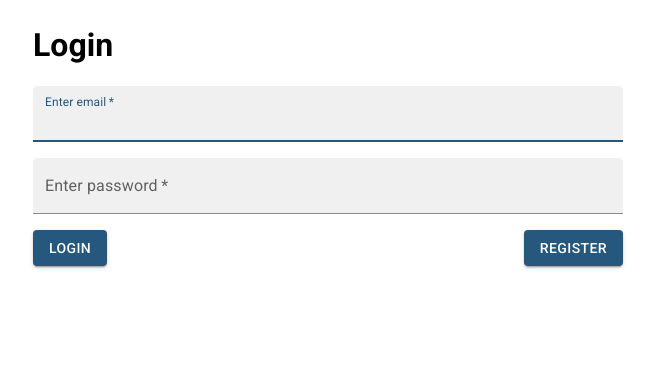
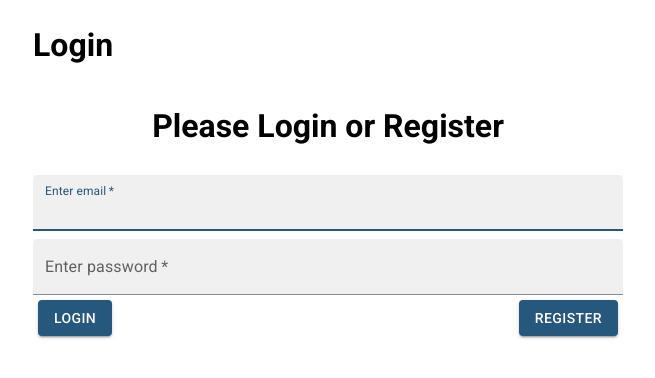
Before and after one commit to YonathanZzZ/TodoApp, a React (Vite) app in the folder client/: page / in a window 1280 px wide. Shown: the top 378 px of the page, without its empty margins (312-967 px from the left). Built offline with nearby package versions, Linux system fonts and the light colour scheme.

Commit message:
moved login text to LoginPage component

```diff
--- a/client/src/LoginPage.jsx
+++ b/client/src/LoginPage.jsx
@@ -1,5 +1,5 @@
 import Stack from "@mui/material/Stack";
-import {TextField} from "@mui/material";
+import {Box, TextField} from "@mui/material";
 import React, {useState} from "react";
 import Button from "@mui/material/Button";
 import {addUser, validateUser} from "./sendRequestToServer";
@@ -21,7 +21,7 @@ export const LoginPage = ({setEmail, setPassword}) => {
             Cookies.set('token', token, {
                 expires: 7,
                 path: '/',
-                sameSite: 'none',
+                sameSite: 'strict',
                 secure: true
             });
 
@@ -63,7 +63,10 @@ export const LoginPage = ({setEmail, setPassword}) => {
     };
 
     return (
-        <Stack direction="column" spacing={2}>
+        <Stack direction="column" spacing={1}>
+            <Box textAlign="center">
+                <h1>Please Login or Register</h1>
+            </Box>
             <TextField
                 id="email-field"
                 autoFocus={true}
@@ -92,11 +95,12 @@ export const LoginPage = ({setEmail, setPassword}) => {
                 }}
                 onKeyDown={handleKeyDown}
             />
-
-            <Stack direction="row" justifyContent="space-between">
-                <Button variant="contained" onClick={handleLoginButton}>Login</Button>
-                <Button variant="contained" onClick={handleRegisterButton}>Register</Button>
-            </Stack>
+            <Box style={{margin: '5px'}}>
+                <Stack direction="row" justifyContent="space-between">
+                    <Button variant="contained" onClick={handleLoginButton}>Login</Button>
+                    <Button variant="contained" onClick={handleRegisterButton}>Register</Button>
+                </Stack>
+            </Box>
         </Stack>
-    );
+);
 }
```
